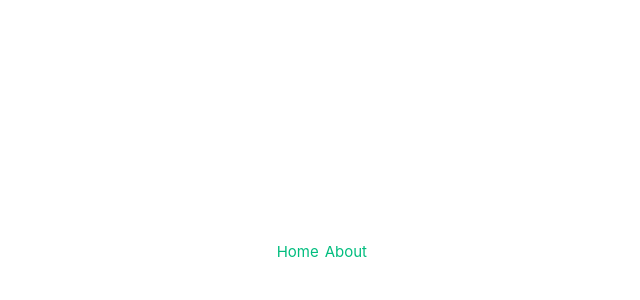
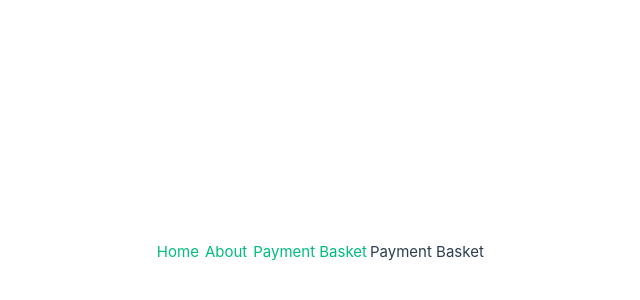
Before and after one commit to Nadoedatel/bag-store, a Vue app: page /basket in a window 1280 px wide. Before the commit this address had no page. Shown: the part 148-448 px from the top of the page, without its empty margins (270-910 px from the left). Built offline with nearby package versions, Linux system fonts and the light colour scheme; the HTML template or start-up script is replaced by a standard one.

Commit message:
add page payment basket and add router add nav btn

```diff
--- a/src/components/nav/NavHeader.vue
+++ b/src/components/nav/NavHeader.vue
@@ -7,5 +7,6 @@ import NavHeaderItem from "@/components/nav/NavHeaderItem.vue";
   <nav>
     <NavHeaderItem to="/home" text="Home" />
     <NavHeaderItem to="/about" text="About" />
+    <NavHeaderItem to="/basket" text="Payment Basket" />
   </nav>
 </template>
--- a/src/router/index.ts
+++ b/src/router/index.ts
@@ -1,6 +1,7 @@
 import { createRouter, createWebHistory } from 'vue-router'
 import Home from "@/views/home.vue";
 import About from "@/views/about.vue";
+import Basket from "@/views/basket.vue";
 
 const router = createRouter({
   history: createWebHistory(import.meta.env.BASE_URL),
@@ -13,6 +14,10 @@ const router = createRouter({
       path: "/about",
       component: About,
     },
+    {
+      path: "/basket",
+      component: Basket,
+    }
   ],
 })
 
--- /dev/null
+++ b/src/views/basket.vue
@@ -0,0 +1,9 @@
+<script setup lang="ts">
+
+</script>
+
+<template>
+  <div>
+    Payment Basket
+  </div>
+</template>
```
